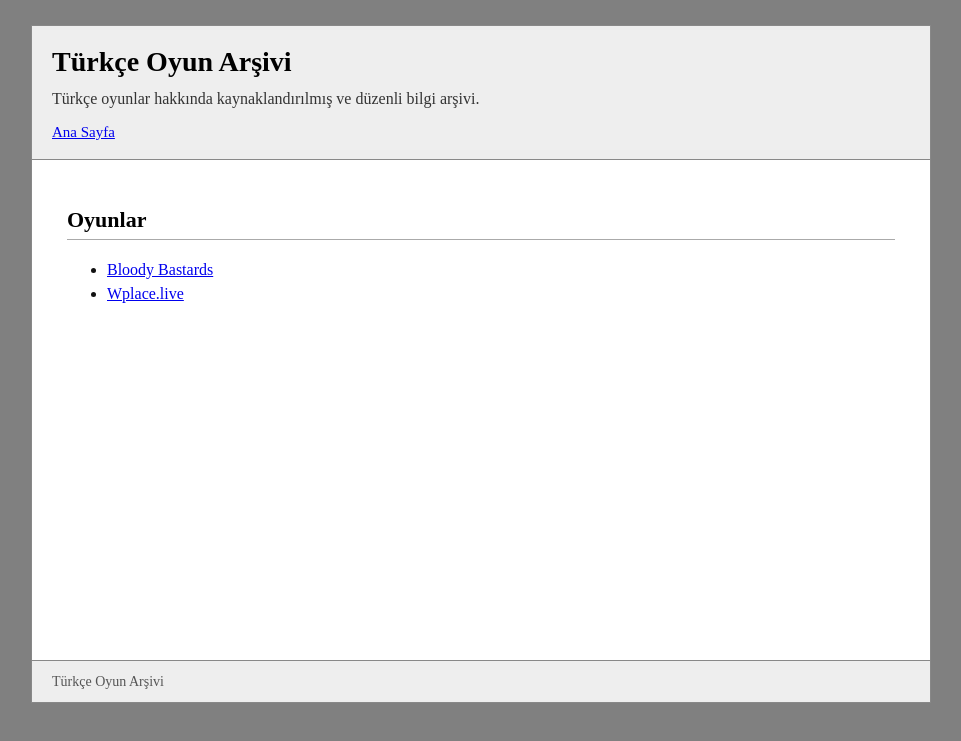
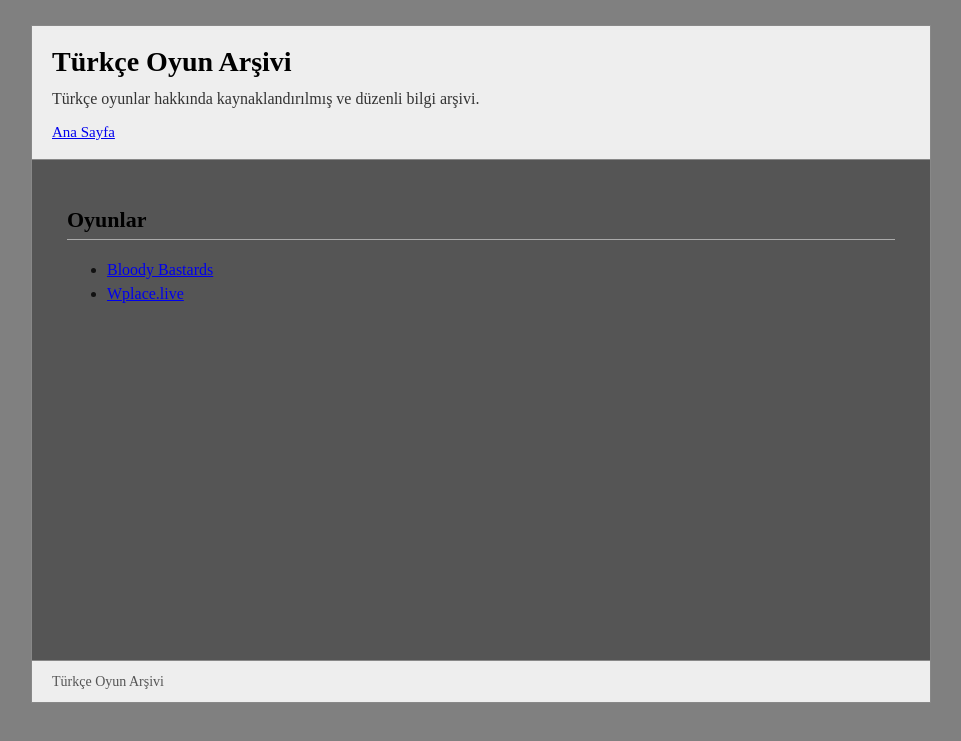
Before and after one commit to OyuncuSempanze/Oyun-Arsivi-Turkce, a Jekyll site: the page built from index.md, in a window 1280 px wide. Shown: the top 741 px of the page, without its empty margins (159-1120 px from the left). Built offline with Jekyll 4.4.1, drawn with Linux system fonts in a browser that asks for light colours.

Commit message:
Update style.scss

```diff
--- a/assets/css/style.scss
+++ b/assets/css/style.scss
@@ -22,7 +22,7 @@ body {
   width: 900px;
   max-width: calc(100% - 30px);
   margin: 25px auto;
-  background: #ffffff;
+  background: #555555;
   border: 1px solid #888888;
 }
 
```
